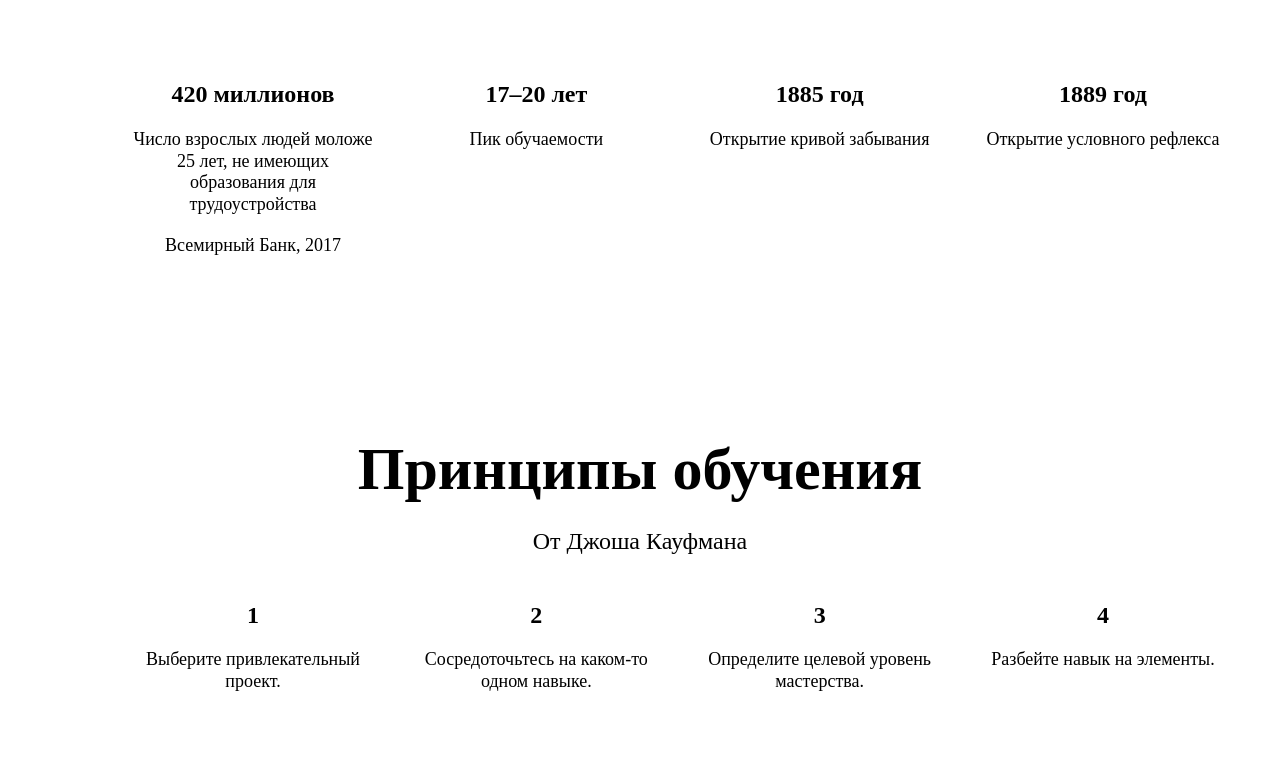
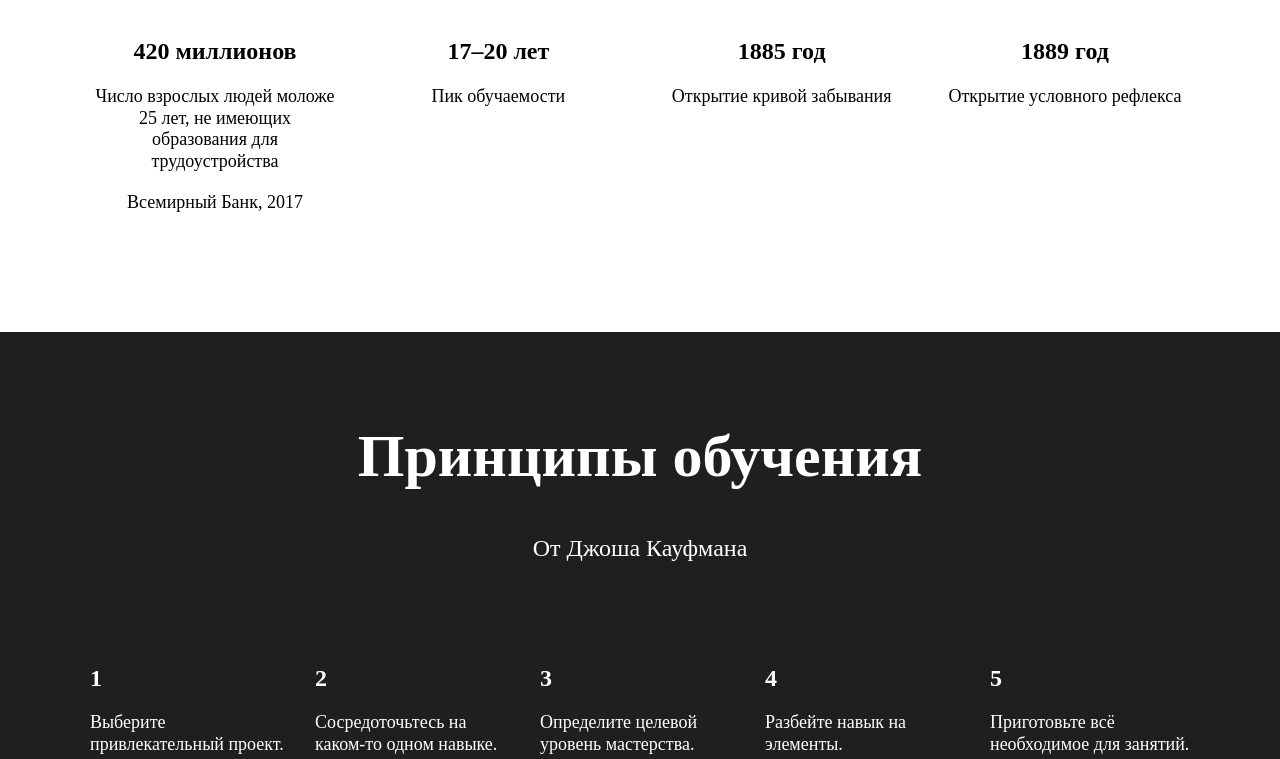
Before and after one commit to sincoren/how-to-learn-plus, a plain HTML site: page index.html in a window 1280 px wide. Shown: the part 2844-3603 px from the top of the page. Drawn offline with Linux system fonts and the light colour scheme.

Commit message:
kaufman block

```diff
--- /dev/null
+++ b/blocks/content/__digits/_section-subtitle/_theme/content__digits_section-subtitle_theme_dark.css
@@ -0,0 +1,3 @@
+.section-subtitle_theme_dark{
+    color: white;
+}
--- /dev/null
+++ b/blocks/content/__digits/_section-title/_theme/content__digits_section-title_theme_dark.css
@@ -0,0 +1,9 @@
+.section-title_theme_dark{
+    color: white;
+    width: 100%;
+    display: inline-block;
+    margin: 0 auto;
+    margin-top: 90px;
+    margin-bottom: 20px;
+
+}
--- /dev/null
+++ b/blocks/content/__digits/_table/_cell/_theme/content__table_cell_theme_dark.css
@@ -0,0 +1,14 @@
+.cell_theme_dark{
+    color: white;
+    width: 200px;
+    margin-top: 80px;
+}
+
+.cell_theme_dark h3{
+    margin: 0 0 20px;
+    text-align: start;
+}
+.cell_theme_dark p{
+    text-align: start;
+    margin: 0;
+}
--- a/blocks/content/__digits/_table/_cell/content__digits_table_cell.css
+++ b/blocks/content/__digits/_table/_cell/content__digits_table_cell.css
@@ -1,6 +1,6 @@
 .cell{
     width: 250px;
-    margin-bottom: 60px;
+    margin-top: 60px;
 }
 
 .cell h3{
@@ -8,6 +8,7 @@
     text-align: center;
     line-height: 1.15;
     font-size: 24px;
+    font-weight: bold;
 }
 
 .cell p{
--- /dev/null
+++ b/blocks/content/__digits/_table/_theme/content__table_theme_dark.css
@@ -0,0 +1,2 @@
+.table_theme_dark{
+}
--- /dev/null
+++ b/blocks/content/__kaufman/content__kaufman.css
@@ -0,0 +1,4 @@
+.kaufman{
+    background-color: #1f1f1f;
+    padding-bottom: 90px;
+}
--- a/blocks/content/content.css
+++ b/blocks/content/content.css
@@ -1,4 +1,4 @@
 .content{
-    width: 80%;
+    width: 100%;
     margin: 0 auto;
 }
--- a/pages/index.css
+++ b/pages/index.css
@@ -24,3 +24,9 @@
 @import url(../blocks/content/__digits/_section-subtitle/content__digits_section-subtitle.css);
 @import url(../blocks/content/__digits/_table/content__digits_table.css);
 @import url(../blocks/content/__digits/_table/_cell/content__digits_table_cell.css);
+
+@import url(../blocks/content/__kaufman/content__kaufman.css);
+@import url(../blocks/content/__digits/_table/_theme/content__table_theme_dark.css);
+@import url(../blocks/content/__digits/_section-title/_theme/content__digits_section-title_theme_dark.css);
+@import url(../blocks/content/__digits/_section-subtitle/_theme/content__digits_section-subtitle_theme_dark.css);
+@import url(../blocks/content/__digits/_table/_cell/_theme/content__table_cell_theme_dark.css);
```
